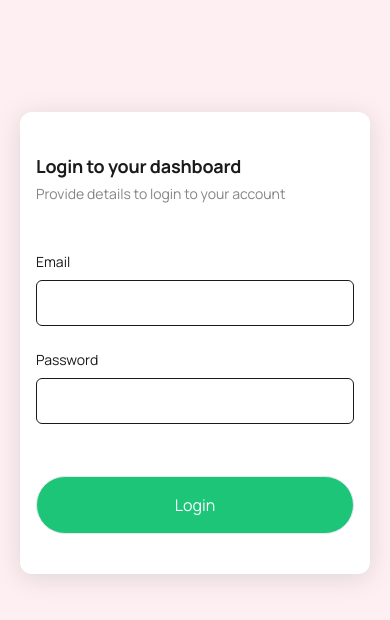
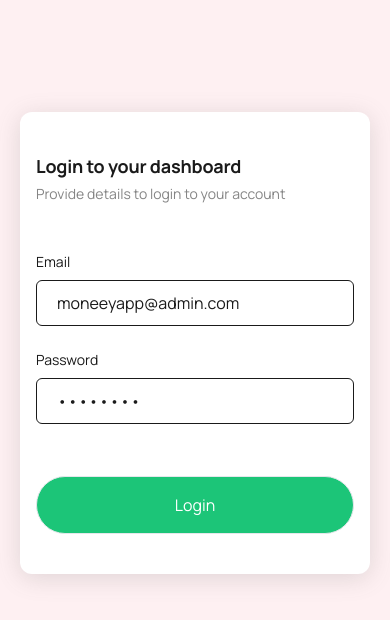
Before and after one commit to deyemiobaa/fc_webtest, a React (Vite) app: page /login in a window 390 px wide. Shown: the top 620 px of the page. Built offline with nearby package versions, Linux system fonts and the light colour scheme.

Commit message:
user context

```diff
--- a/src/App.tsx
+++ b/src/App.tsx
@@ -1,7 +1,21 @@
-import React from "react"
+import React, {useState} from "react"
 import router from "./routes/routes"
 import { RouterProvider } from "react-router-dom"
+import LoginContext from "./context/user"
 
 export default function App(): JSX.Element {
-	return <RouterProvider router={router} />
+  const [email, setEmail] = useState("moneeyapp@admin.com")
+  const [password, setPassword] = useState("password")
+
+  const values = {
+    email,
+    password,
+    setEmail,
+    setPassword,
+  }
+	return (
+		<LoginContext.Provider value={values}>
+			<RouterProvider router={router} />
+		</LoginContext.Provider>
+	)
 }
--- /dev/null
+++ b/src/context/user.ts
@@ -0,0 +1,17 @@
+import { createContext } from 'react';
+
+interface LoginContextType {
+  email: string
+  password: string
+  setEmail: (email: string) => void;
+  setPassword: (password: string) => void;
+}
+
+const LoginContext = createContext<LoginContextType>({
+  email: '',
+  password: '',
+  setEmail: () => { },
+  setPassword: () => { },
+});
+
+export default LoginContext;
--- a/src/pages/Login.tsx
+++ b/src/pages/Login.tsx
@@ -1,6 +1,26 @@
-import React from "react"
+import React, { useContext, useState } from "react"
+import { useNavigate } from "react-router-dom"
+import LoginContext from "../context/user"
 
 export default function Login(): JSX.Element {
+	const [showToast, setShowToast] = useState(false)
+  const { email, password, setEmail, setPassword } = useContext(LoginContext)
+  const navigate = useNavigate()
+
+	const handleSubmit = (e: React.FormEvent<HTMLFormElement>): void => {
+		e.preventDefault()
+		if (email === "moneeyapp@admin.com" && password === "password") {
+			navigate("/profile")
+		} else {
+      setShowToast(true)
+      setTimeout(() => {
+        setShowToast(false)
+      }, 3000)
+      setEmail("moneeyapp@admin.com")
+      setPassword("password")
+		}
+	}
+
 	return (
 		<section className="min-h-screen bg-[#FEF0F2] lg:grid lg:grid-cols-[43%_auto]">
 			<div className="hidden bg-white py-11 px-16 md:block">
@@ -44,7 +64,8 @@ export default function Login(): JSX.Element {
 								Manage your Businesses
 							</h3>
 							<p className="mt-1 text-xs text-lighter">
-								Easily see how much your businesses are earning  on each transaction and watch your earnings rise.
+								Easily see how much your businesses are earning on each
+								transaction and watch your earnings rise.
 							</p>
 						</div>
 					</div>
@@ -59,14 +80,17 @@ export default function Login(): JSX.Element {
 								Delegate to Staff
 							</h3>
 							<p className="mt-1 text-xs text-lighter">
-								Easily see how much your businesses are earning  on each transaction and watch your earnings rise.
+								Easily see how much your businesses are earning on each
+								transaction and watch your earnings rise.
 							</p>
 						</div>
 					</div>
 				</div>
 			</div>
 			<div className="mx-auto w-full max-w-[630px] px-5 py-28">
-				<form className="flex w-full flex-col gap-12 rounded-xl bg-white px-4 py-10 shadow-form md:px-16">
+				<form
+					onSubmit={handleSubmit}
+					className="flex w-full flex-col gap-12 rounded-xl bg-white px-4 py-10 shadow-form md:px-16">
 					<div>
 						<h2 className="text-lg font-semibold tracking-[-0.2px] md:text-2xl">
 							Login to your dashboard
@@ -77,6 +101,11 @@ export default function Login(): JSX.Element {
 					</div>
 
 					<div>
+						{showToast ? (
+							<p className="mb-3 text-sm text-red-600">
+								Invalid email or password
+							</p>
+						) : null}
 						<div className="mb-6">
 							<label
 								htmlFor="email"
@@ -86,18 +115,28 @@ export default function Login(): JSX.Element {
 
 							<input
 								type="email"
+								id="email"
+								value={email}
+								onChange={(e) => {
+									setEmail(e.target.value)
+								}}
 								className="w-full appearance-none rounded-md border border-dark px-5 py-2.5 text-dark focus:outline-none"
 							/>
 						</div>
 						<div className="mb-1">
 							<label
-								htmlFor="email"
+								htmlFor="password"
 								className="mb-2 block text-sm">
 								Password
 							</label>
 
 							<input
 								type="password"
+								id="password"
+								onChange={(e) => {
+									setPassword(e.target.value)
+								}}
+								value={password}
 								className="w-full appearance-none rounded-md border border-dark px-5 py-2.5 text-dark focus:outline-none"
 							/>
 						</div>
```
